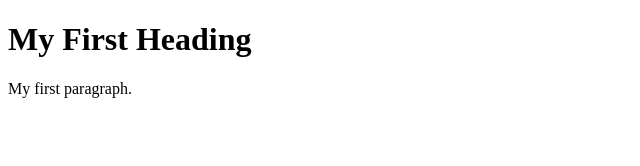
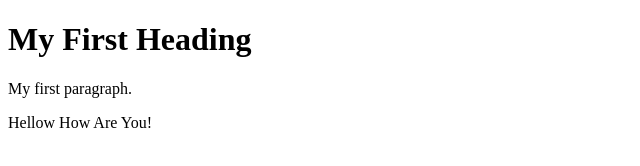
Before and after one commit to gagandeepgogna/git-demo, a plain HTML site: page index.html in a window 1280 px wide. Shown: the whole page, without its empty margins (0-640 px from the left). Drawn offline with Linux system fonts and the light colour scheme.

Commit message:
Few More Changes

```diff
--- a/index.html
+++ b/index.html
@@ -4,6 +4,6 @@
 
 <h1>My First Heading</h1>
 <p>My first paragraph.</p>
-
+Hellow How Are You!
 </body>
 </html>
```
Also changed, not shown: 1 other file.
